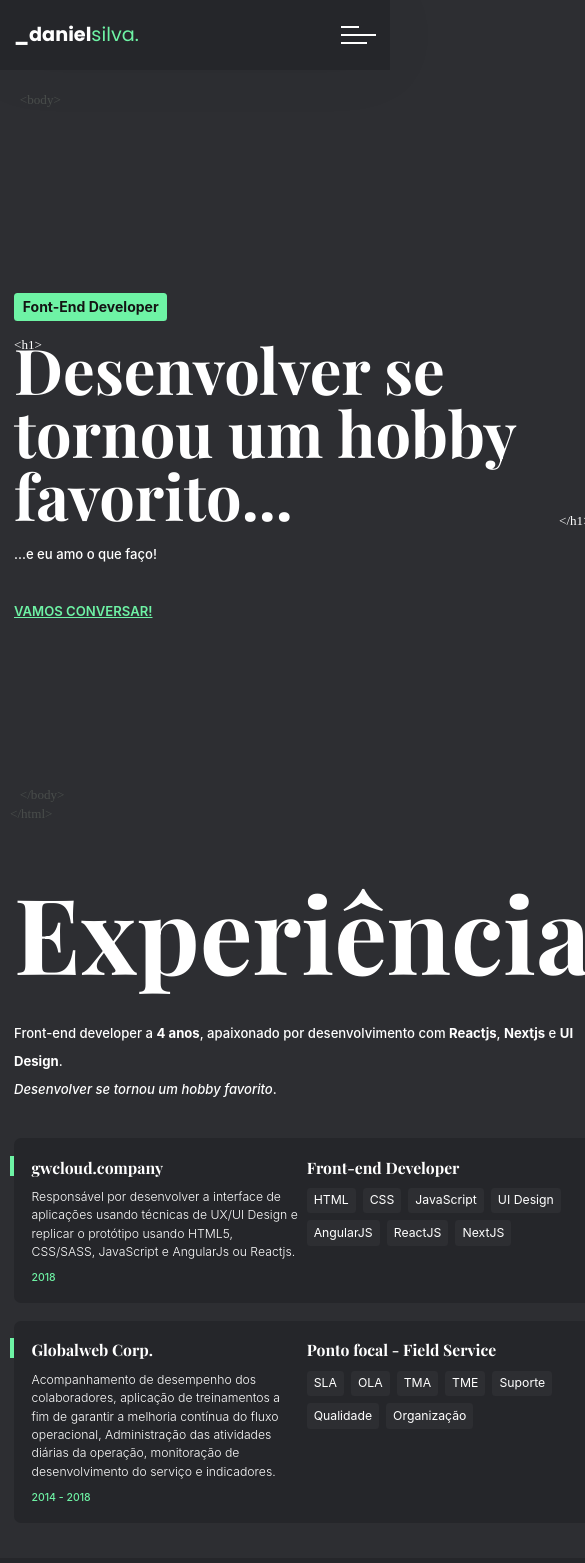
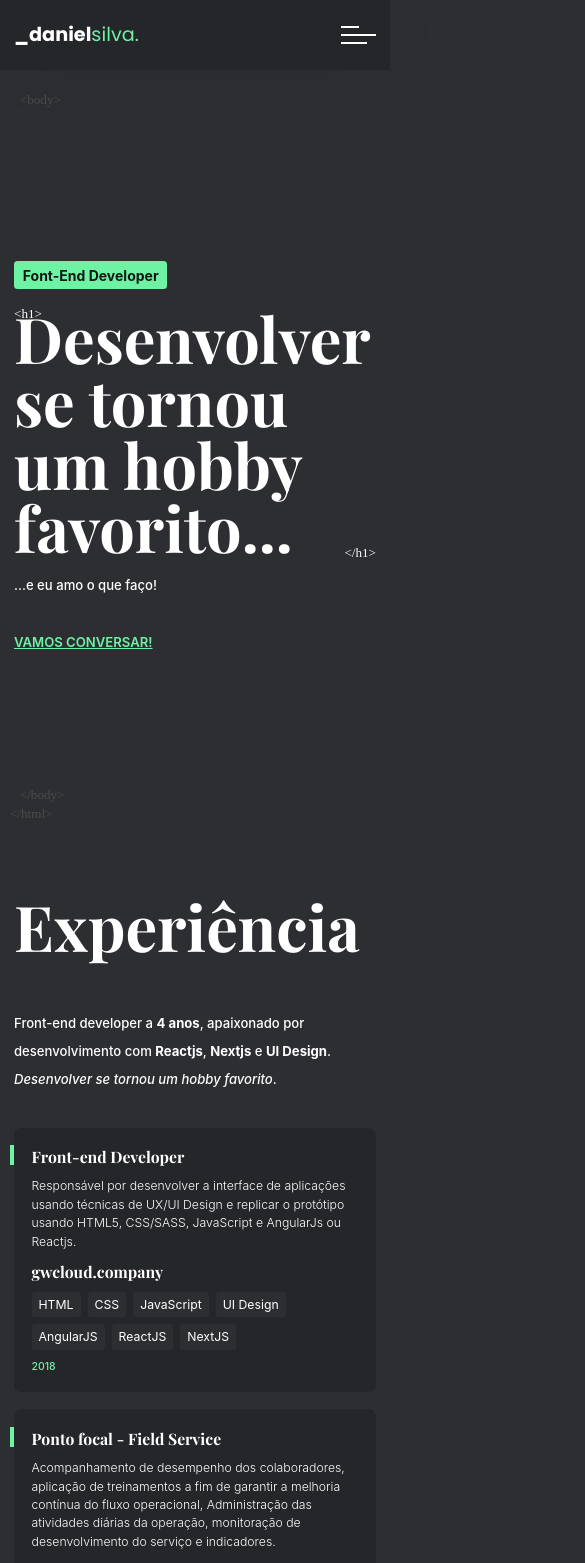
Before and after one commit to dfsilva-dxp/dfsilva-portfolio, a Next.js app: page / in a window 390 px wide. Shown: the top 1563 px of the page, 585 px wide, since content can reach past the window. Built offline with nearby package versions, Linux system fonts and the light colour scheme; a web font is replaced by a local one.

Commit message:
feat: ajustando o responsivo

```diff
--- a/src/components/ExperiencyInfo/index.tsx
+++ b/src/components/ExperiencyInfo/index.tsx
@@ -7,7 +7,7 @@ const ExperiencyInfo = () => {
     <>
       <S.Info>
         <div className="company-info">
-          <h4>gwcloud.company</h4>
+          <h4>Front-end Developer</h4>
           <p>
             Responsável por desenvolver a interface de aplicações usando
             técnicas de UX/UI Design e replicar o protótipo usando HTML5,
@@ -15,7 +15,7 @@ const ExperiencyInfo = () => {
           </p>
         </div>
         <div className="skills">
-          <h4>Front-end Developer</h4>
+          <h4>gwcloud.company</h4>
           <Skills
             skills={[
               "HTML",
@@ -32,7 +32,7 @@ const ExperiencyInfo = () => {
       </S.Info>
       <S.Info>
         <div className="company-info">
-          <h4>Globalweb Corp.</h4>
+          <h4>Ponto focal - Field Service</h4>
           <p>
             Acompanhamento de desempenho dos colaboradores, aplicação de
             treinamentos a fim de garantir a melhoria contínua do fluxo
@@ -41,7 +41,7 @@ const ExperiencyInfo = () => {
           </p>
         </div>
         <div className="skills">
-          <h4>Ponto focal - Field Service</h4>
+          <h4>Globalweb Corp.</h4>
           <Skills
             skills={[
               "SLA",
--- a/src/components/ExperiencyInfo/styles.ts
+++ b/src/components/ExperiencyInfo/styles.ts
@@ -6,8 +6,12 @@ export const Info = styled.div`
   border-radius: var(--px-8);
   position: relative;
   display: grid;
-  grid-template-columns: repeat(2, 1fr);
+  grid-template-columns: 1fr;
   gap: var(--px-10);
+
+  @media (min-width: 576px) {
+    grid-template-columns: repeat(2, 1fr);
+  }
 
   &::before {
     content: "";
--- a/src/components/ExperiencySection/styles.ts
+++ b/src/components/ExperiencySection/styles.ts
@@ -21,12 +21,13 @@ export const Display = styled.div`
   }
 
   h1 {
-    font-size: 7.5rem;
-    line-height: 7.5rem;
+    font-size: 4.5rem;
     word-wrap: break-word;
 
     @media (min-width: 768px) {
       width: 3.7ch;
+      font-size: 7.5rem;
+      line-height: 7.5rem;
     }
   }
 `;
```
